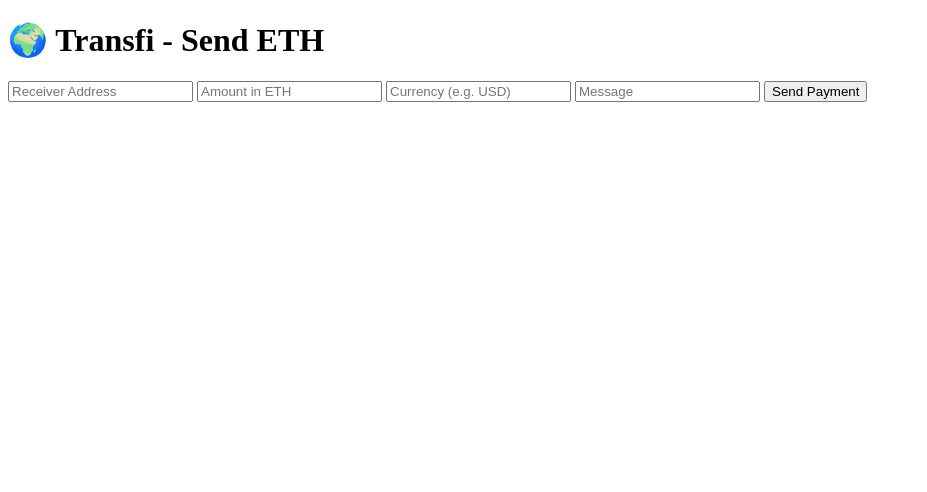
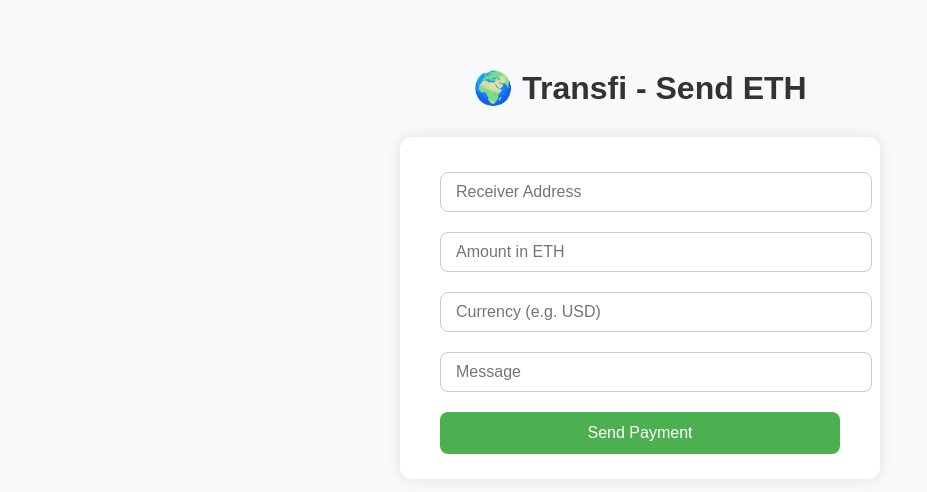
Before and after one commit to danishmeet/transfi-hackathon, a website: page frontend/index.html in a window 1280 px wide. Shown: the whole page, without its empty margins (0-927 px from the left). Drawn offline with Linux system fonts and the light colour scheme.

Commit message:
frontend working on local

```diff
--- a/frontend/app.js
+++ b/frontend/app.js
@@ -1,4 +1,7 @@
-const contractAddress = "YOUR_CONTRACT_ADDRESS_HERE";
+// ✅ Your deployed Sepolia contract address
+const contractAddress = "0x2A4d17b7f31d92A11A825eA8dcE44E9E68d9f201";
+
+// ✅ ABI of the Transfi contract
 const abi = [
   {
     "inputs": [],
@@ -80,20 +83,27 @@
   }
 ];
 
+// ✅ Send payment via MetaMask
 async function sendPayment() {
   if (typeof window.ethereum === "undefined") {
     alert("Please install MetaMask!");
     return;
   }
 
-  await ethereum.request({ method: "eth_requestAccounts" });
+  try {
+    // ✅ Ask MetaMask to connect and return accounts
+    const accounts = await ethereum.request({ method: "eth_requestAccounts" });
 
     const provider = new ethers.providers.Web3Provider(window.ethereum);
     const signer = provider.getSigner();
 
+    const sender = await signer.getAddress(); // ⬅️ Authenticated sender
+    console.log("🔐 Sender address:", sender);
+
     const contract = new ethers.Contract(contractAddress, abi, signer);
 
     const receiver = document.getElementById("receiver").value;
+    console.log("📨 Receiver entered:", receiver);
     const amount = document.getElementById("amount").value;
     const currency = document.getElementById("currency").value;
     const message = document.getElementById("message").value;
@@ -106,5 +116,10 @@
     );
 
     await tx.wait();
-  alert("✅ Transaction successful!");
+
+    alert(`✅ Transaction sent from ${sender} to ${receiver}`);
+  } catch (error) {
+    console.error("❌ Transaction failed:", error);
+    alert("❌ Payment failed. Check the console for details.");
   }
+}
--- a/frontend/index.html
+++ b/frontend/index.html
@@ -1,19 +1,72 @@
 <!DOCTYPE html>
 <html lang="en">
 <head>
-  <meta charset="UTF-8">
+  <meta charset="UTF-8" />
   <title>Transfi | Send ETH Worldwide</title>
+  <style>
+    body {
+      font-family: Arial, sans-serif;
+      background-color: #f8f9fa;
+      display: flex;
+      flex-direction: column;
+      align-items: center;
+      padding: 40px;
+    }
+
+    h1 {
+      color: #333;
+      margin-bottom: 30px;
+    }
+
+    .form-container {
+      background-color: #fff;
+      padding: 25px 40px;
+      border-radius: 12px;
+      box-shadow: 0 0 15px rgba(0,0,0,0.1);
+      width: 100%;
+      max-width: 400px;
+    }
+
+    input {
+      width: 100%;
+      padding: 10px 15px;
+      margin: 10px 0;
+      border: 1px solid #ccc;
+      border-radius: 8px;
+      font-size: 16px;
+    }
+
+    button {
+      width: 100%;
+      background-color: #4CAF50;
+      color: white;
+      border: none;
+      padding: 12px;
+      border-radius: 8px;
+      font-size: 16px;
+      cursor: pointer;
+      margin-top: 10px;
+    }
+
+    button:hover {
+      background-color: #45a049;
+    }
+  </style>
 </head>
 <body>
+
   <h1>🌍 Transfi - Send ETH</h1>
 
-  <input id="receiver" placeholder="Receiver Address" />
-  <input id="amount" placeholder="Amount in ETH" />
-  <input id="currency" placeholder="Currency (e.g. USD)" />
-  <input id="message" placeholder="Message" />
-  <button onclick="sendPayment()">Send Payment</button>
+  <div class="form-container">
+    <input id="receiver" placeholder="Receiver Address" />
+    <input id="amount" placeholder="Amount in ETH" />
+    <input id="currency" placeholder="Currency (e.g. USD)" />
+    <input id="message" placeholder="Message" />
+    <button onclick="sendPayment()">Send Payment</button>
+  </div>
 
-  <script src="https://cdn.ethers.io/lib/ethers-5.2.umd.min.js"></script>
+  <!-- ✅ Load Ethers.js -->
+  <script src="https://cdn.jsdelivr.net/npm/ethers@5.7.2/dist/ethers.umd.min.js"></script>
   <script src="app.js"></script>
 </body>
 </html>
```
Also changed, not shown: hardhat.config.js (+8 -6 lines), 1 other file. Lines whose indentation alone changed are shown as unchanged.
